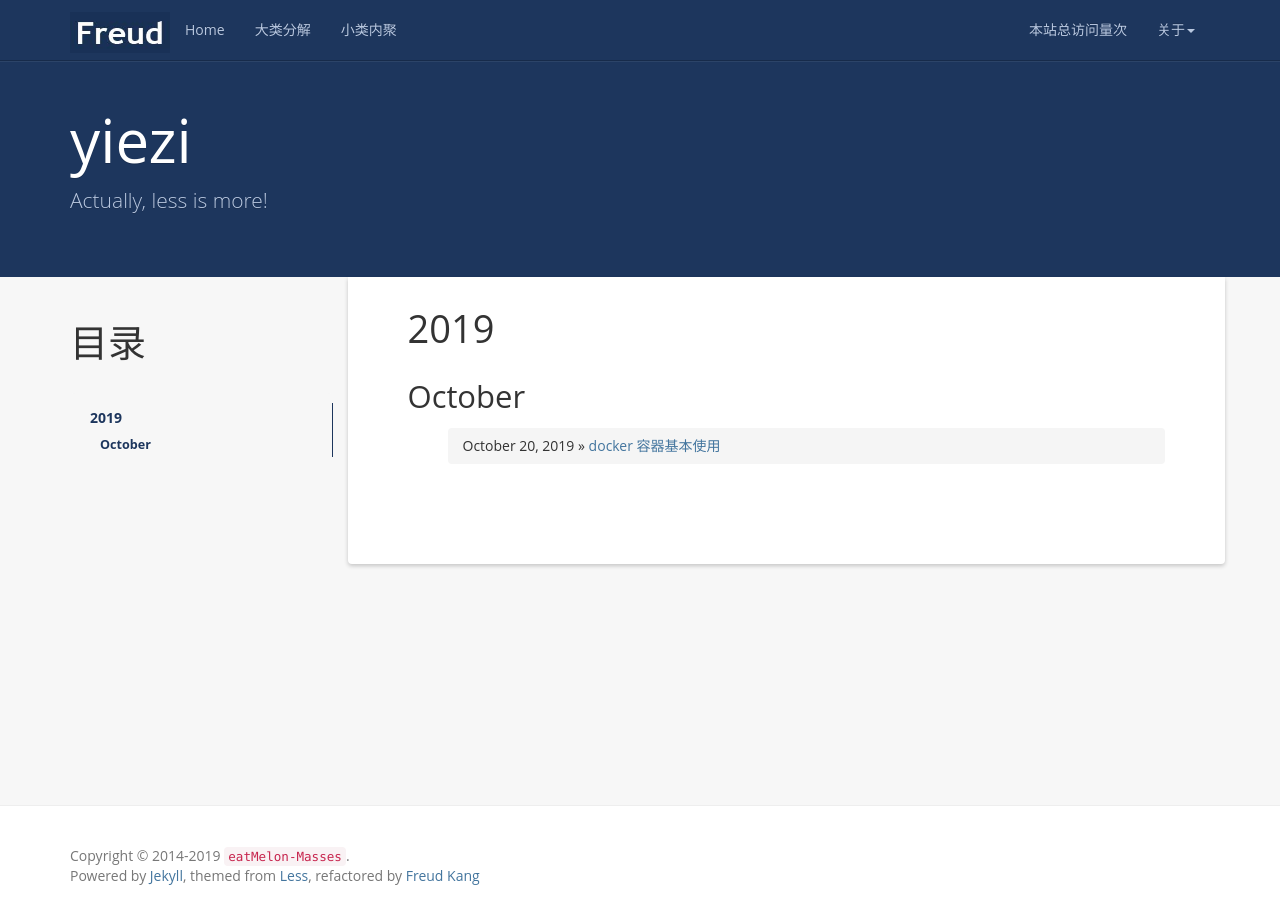
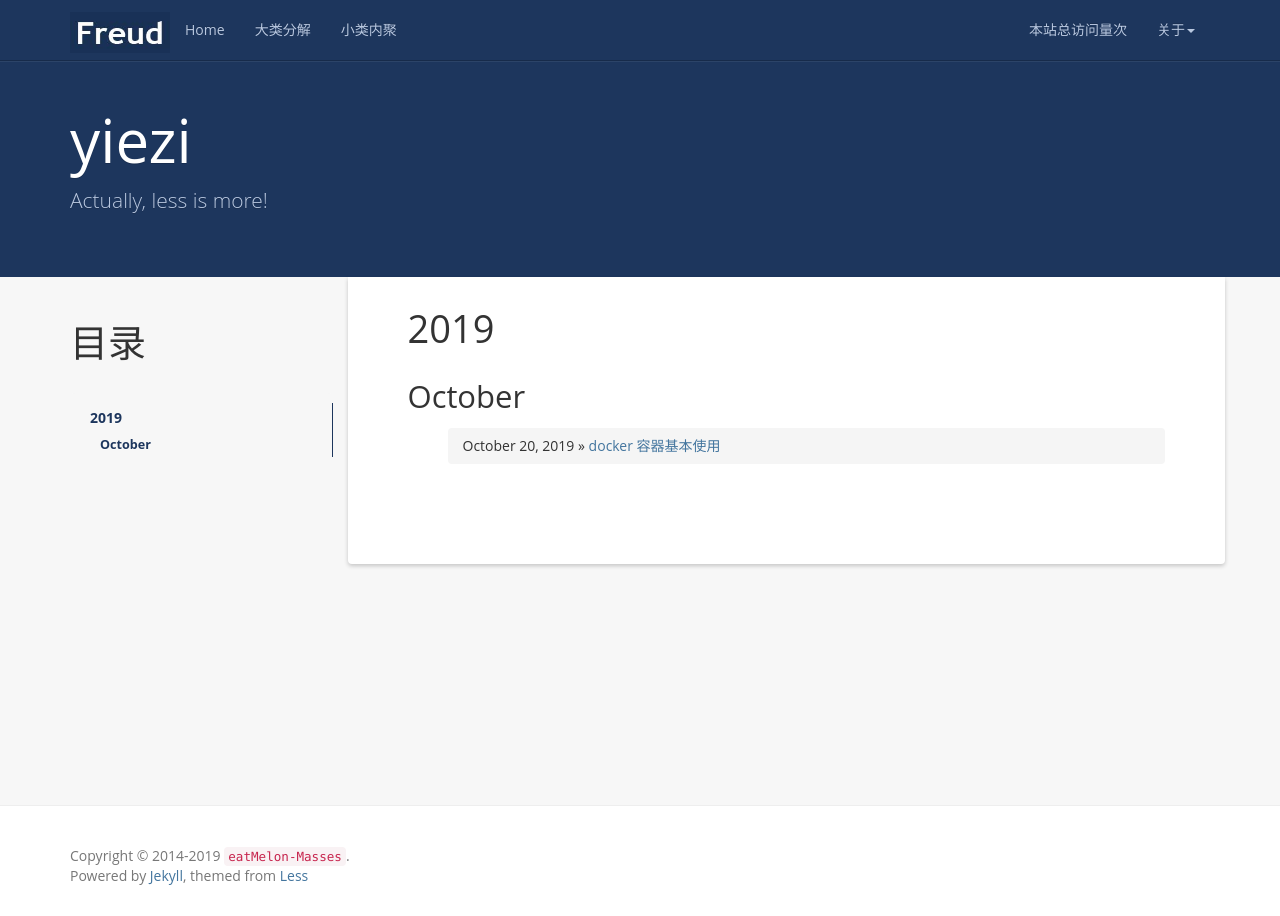
Before and after one commit to eatMelon-Masses/eatMelon-Masses.github.io, a Jekyll site: the page built from index.html, in a window 1280 px wide. Built offline with Jekyll 4.4.1, drawn with Linux system fonts in a browser that asks for light colours; nearby versions of some CDN libraries; a script that is not in the unit is left out; the list of posts is cut into pages by our own code; comment, search, counter and statistics services are not loaded.

Commit message:
fix: 修改首页页底

```diff
--- a/_includes/footer.html
+++ b/_includes/footer.html
@@ -1,7 +1,7 @@
 <footer class="footer" role="contentinfo">
 	<div class="container">
 		<p class="copyright">Copyright &copy; 2014-{{ site.time | date: '%Y' }} <a href="{{site.resume_site}}"><code>{{ site.author }}</code></a>.</p>
-		<p>Powered by <a href="http://jekyllrb.com">Jekyll</a>, themed from <a href="http://lesscss.cn/">Less</a>, refactored by <a href="http://www.hifreud.com/">Freud Kang</a></p>
+		<p>Powered by <a href="http://jekyllrb.com">Jekyll</a>, themed from <a href="http://lesscss.cn/">Less</a></p>
 	</div>
 </footer>
 
```
